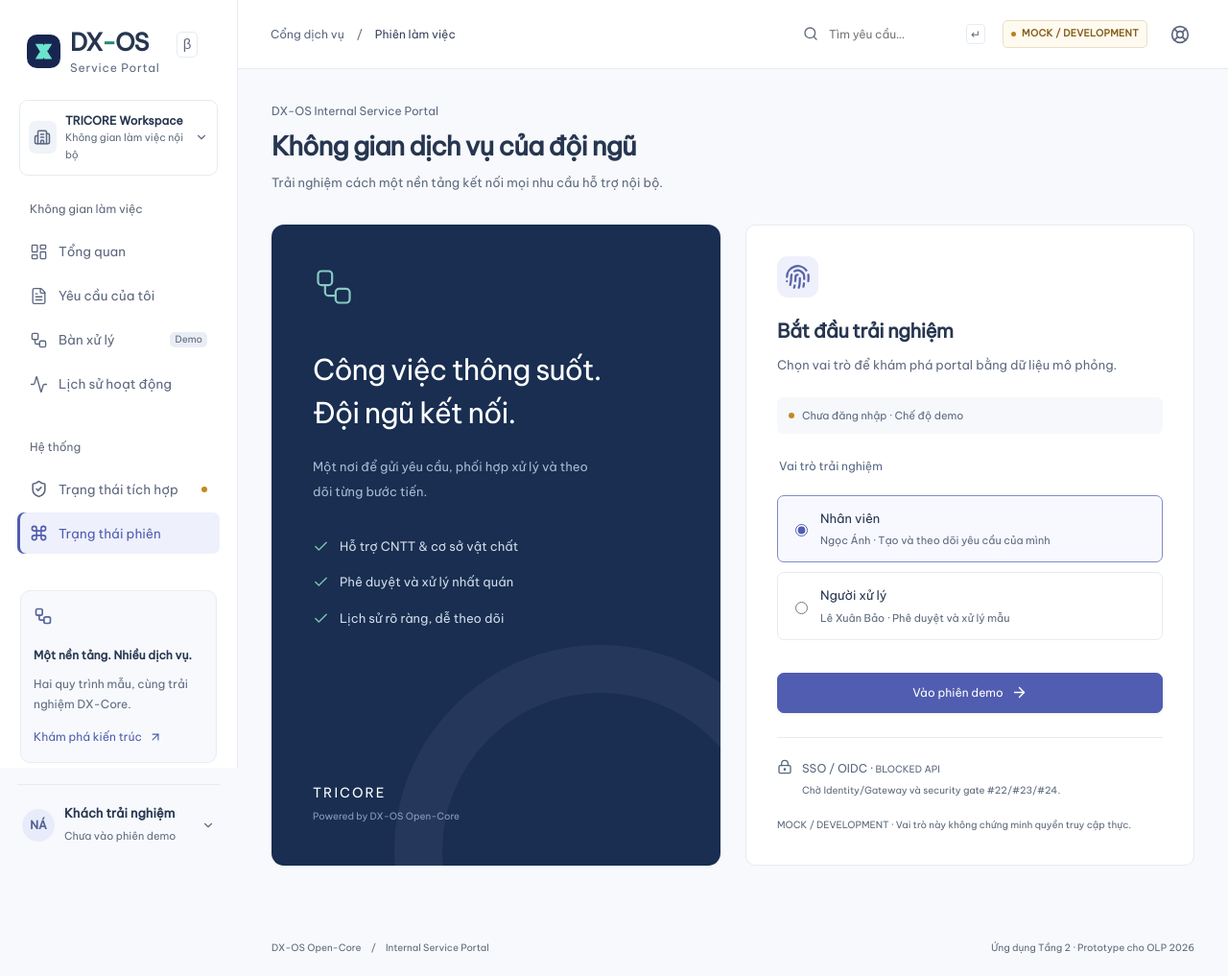
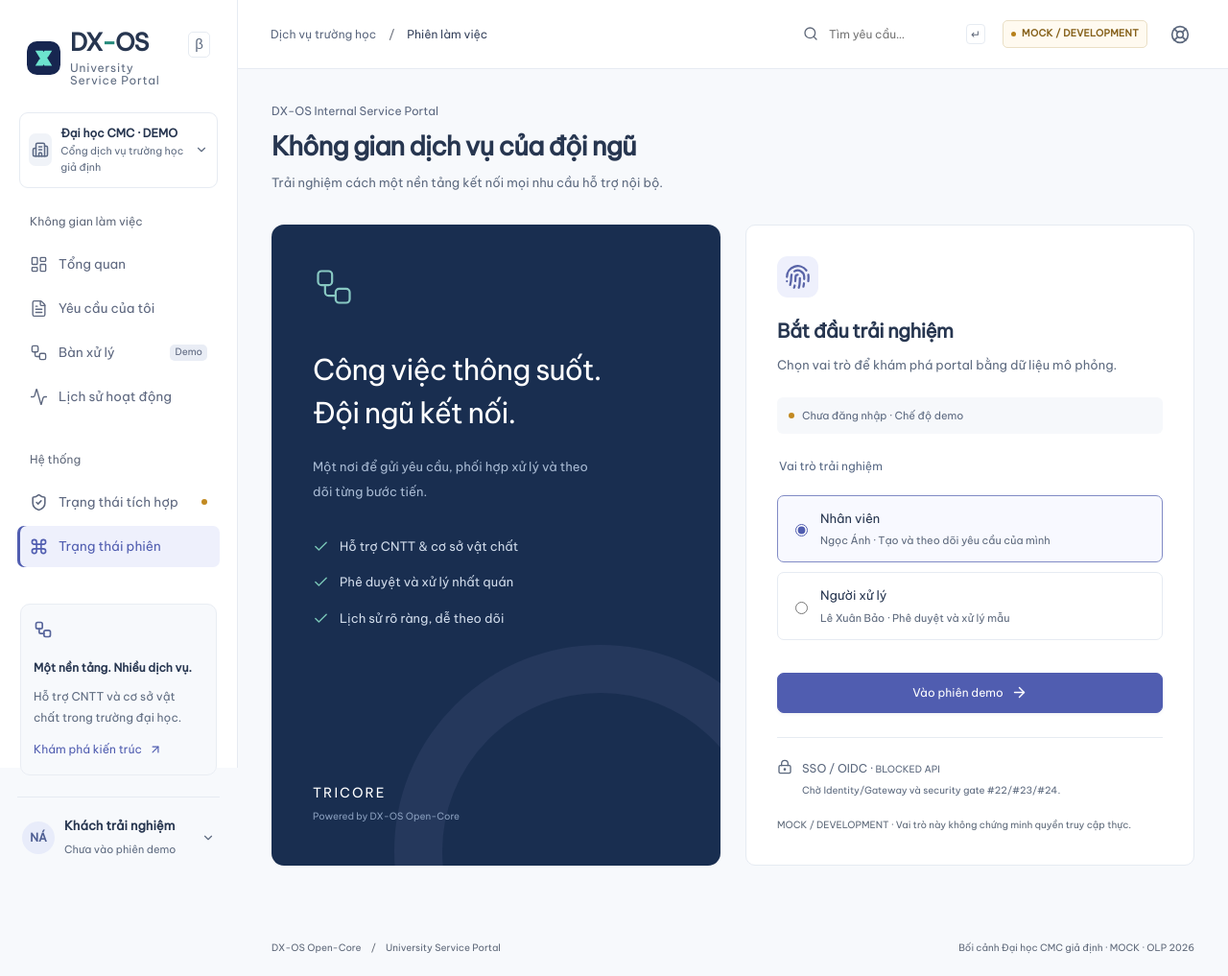
Before and after one commit to lexuanbao258-collab/dxos-open-core, a React (Vite) app in the folder frontend/: page /session in a window 1280 px wide. Shown: the whole page at 96% size. Built offline with nearby package versions, Linux system fonts and the light colour scheme.

Commit message:
feat(portal): adapt university service context (App.tsx)

```diff
--- a/frontend/src/App.tsx
+++ b/frontend/src/App.tsx
@@ -96,7 +96,7 @@ function Layout() {
           <img src="/favicon.svg" alt="" width="35" height="35" />
           <span>
             DX<span className="brand-dash">-</span>OS
-            <small>Service Portal</small>
+            <small>University Service Portal</small>
           </span>
           <span className="brand-version">β</span>
         </Link>
@@ -105,8 +105,8 @@ function Layout() {
             <Building2 size={18} />
           </span>
           <div>
-            <strong>TRICORE Workspace</strong>
-            <small>Không gian làm việc nội bộ</small>
+            <strong>Đại học CMC · DEMO</strong>
+            <small>Cổng dịch vụ trường học giả định</small>
           </div>
           <ChevronDown size={14} />
         </div>
@@ -149,7 +149,7 @@ function Layout() {
               <Workflow size={20} />
             </span>
             <strong>Một nền tảng. Nhiều dịch vụ.</strong>
-            <p>Hai quy trình mẫu, cùng trải nghiệm DX-Core.</p>
+            <p>Hỗ trợ CNTT và cơ sở vật chất trong trường đại học.</p>
             <Link to="/integration">
               Khám phá kiến trúc <ArrowUpRight size={14} />
             </Link>
@@ -168,7 +168,7 @@ function Layout() {
                 {role === "processor"
                   ? "Người xử lý · Demo"
                   : role
-                    ? "Nhân viên · Demo"
+                    ? "Người gửi yêu cầu · Demo"
                     : "Chưa vào phiên demo"}
               </small>
             </span>
@@ -187,7 +187,7 @@ function Layout() {
             >
               {menu ? <X size={21} /> : <Menu size={21} />}
             </button>
-            <span>Cổng dịch vụ</span>
+            <span>Dịch vụ trường học</span>
             <span className="breadcrumb-divider">/</span>
             <strong>
               {location.pathname === "/"
@@ -236,10 +236,10 @@ function Layout() {
         </main>
         <footer className="footer">
           <span>
-            DX-OS Open-Core <span className="footer-separator">/</span> Internal
+            DX-OS Open-Core <span className="footer-separator">/</span> University
             Service Portal
           </span>
-          <span>Ứng dụng Tầng 2 · Prototype cho OLP 2026</span>
+          <span>Bối cảnh Đại học CMC giả định · MOCK · OLP 2026</span>
         </footer>
       </div>
     </div>
```
